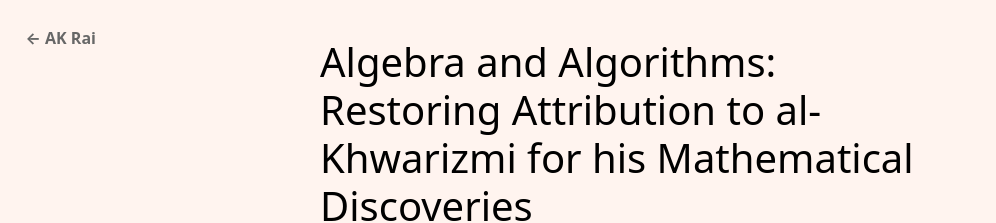
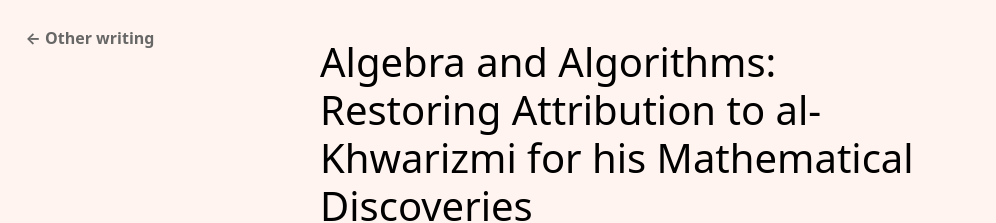
Before and after one commit to aykae/aboudirai.github.io, a Jekyll site: the page built from collections/_posts/2023-05-09-algebra-and-algorithms.md, in a window 1280 px wide. Shown: the top 223 px of the page, without its empty margins (0-996 px from the left). Built offline with Jekyll 4.4.1, drawn with Linux system fonts in a browser that asks for light colours.

Commit message:
writing page edits

```diff
--- a/_layouts/base.html
+++ b/_layouts/base.html
@@ -23,8 +23,12 @@
     {% seo %}
 </head>
 <body>
-    {% if page.title != "Home" %}
-        <div class="home-btn">
+    {% if page.layout == "post" %}
+        <div class="back-btn">
+            <a href="{{site.url}}/writing">&larr; Other writing</a>
+        </div>
+    {% elsif page.title != "Home" %}
+        <div class="back-btn">
             <a href="{{site.url}}">&larr; AK Rai</a>
         </div>
     {% endif %}
--- a/assets/css/base.css
+++ b/assets/css/base.css
@@ -7,18 +7,18 @@ a {
     color: #676767;
 }
 
-.home-btn {
+.back-btn {
     text-align: left;
     padding: 2% 0% 0% 2%;
     position: fixed;
 }
 
-.home-btn a {
+.back-btn a {
     text-decoration: none;
     font-size: medium;
     font-weight: bold;
 }
 
-.home-btn a:hover {
+.back-btn a:hover {
     text-decoration: underline;
 }
--- a/assets/css/post.css
+++ b/assets/css/post.css
@@ -1,4 +1,4 @@
 
 .post-container {
-    padding: 3% 25% 0% 25%;
+    padding: 3% 25% 5% 25%;
 }
--- a/index.html
+++ b/index.html
@@ -22,7 +22,7 @@ title: Home
             <p>
                 I’m currently pursuing my Master’s at the University of Pennsylvania in Computer Graphics. Previously, I received my Bachelor’s in Computer Science from Penn State. Lately, I’ve been interested in Bitcoin, NLP, and Islamic Finance (IsFi). I am determined to use IsFi to make usury-free financial instruments accessible to the everyday American.
                 <br><br>
-                I am on the development committee for <a href="https://www.franklindao.xyz/">FranklinDAO</a>, where I design and develop blockchain applications. I am also a contributing writer at <a href="https://www.upennfenjan.com/spring2023">Fenjan</a>, UPenn’s Middle East Journal.
+                I am on the development committee for <a href="https://www.franklindao.xyz/">FranklinDAO</a>, where I design and develop blockchain applications. I also write for <a href="https://www.upennfenjan.com/spring2023">Fenjan</a>, UPenn’s Middle East Journal.
                 <br><br>
                 I’m Lebanese-Palestinian-American 🇺🇸 🇱🇧 🇵🇸, born and raised in the great state of New Jersey. Aside from my entrepreneurial goals, I’m an aspiring polyglot with goals of proficiency in Arabic, French, and Mandarin, in that order.
                 <br><br>
```
Also changed, not shown: collections/_posts/2023-12-28-us-market-islamic-finance.md (added, +22 -0 lines).
